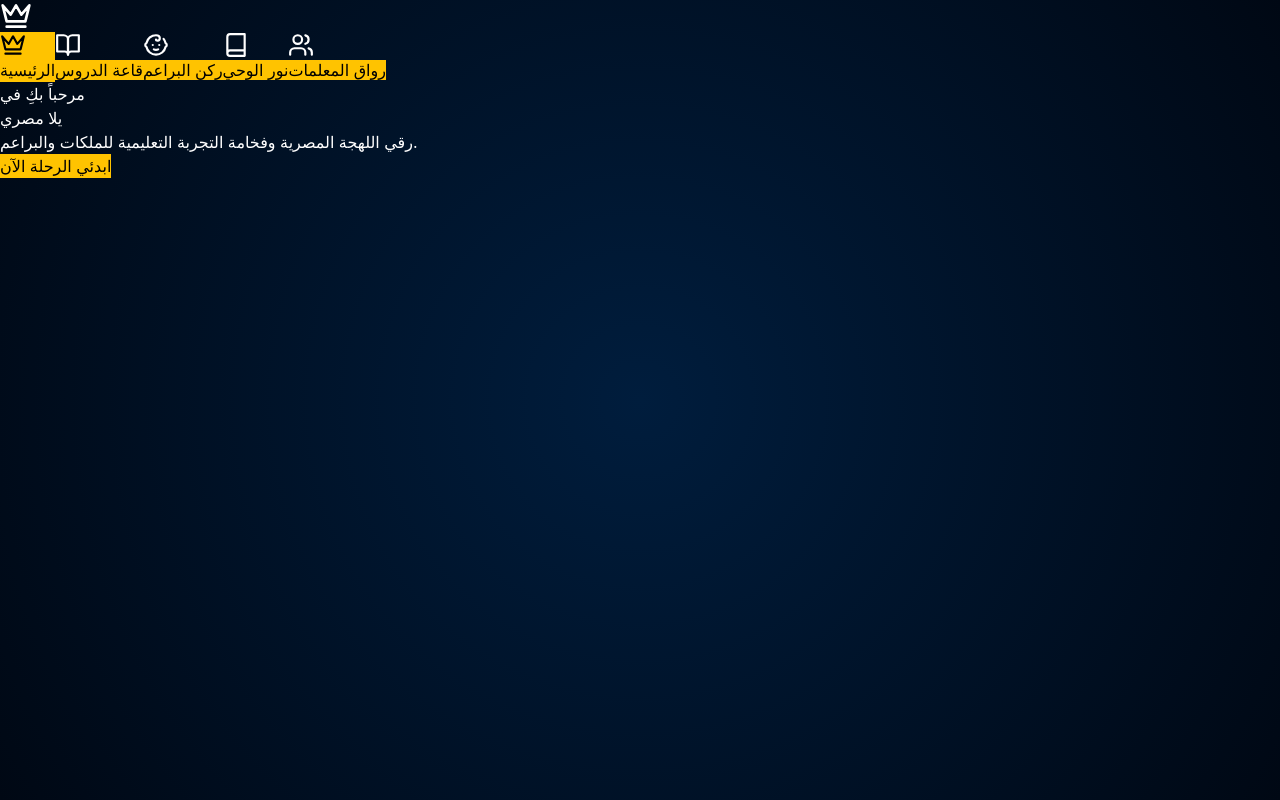
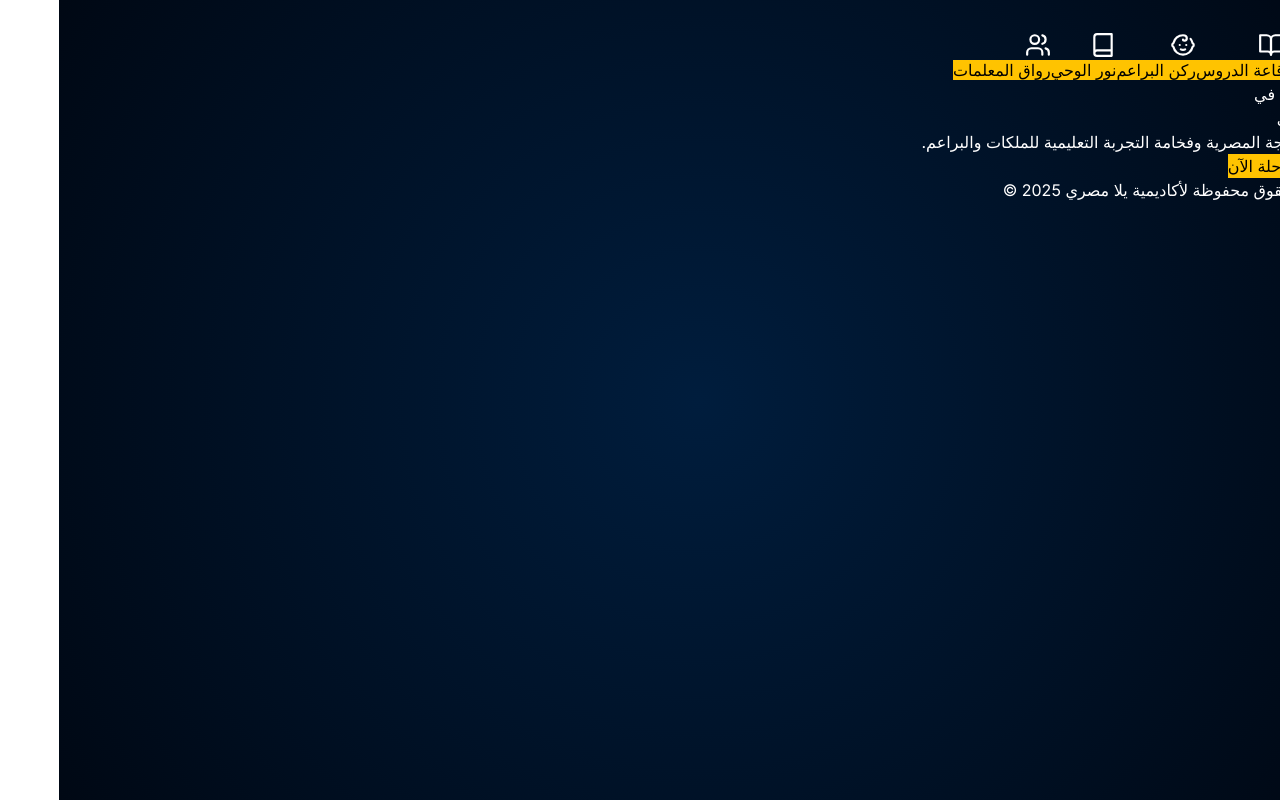
Before and after one commit to adamahmed29623-bit/masry-yalla-academy-pro, a Next.js app: page / in a window 1280 px wide. Built offline with nearby package versions, Linux system fonts and the light colour scheme.

Commit message:
Update layout.tsx

```diff
--- a/src/app/layout.tsx
+++ b/src/app/layout.tsx
@@ -1,19 +1,46 @@
 import type { Metadata } from "next";
+import { Inter, Amiri } from "next/font/google"; // دمج خط عصري مع خط عربي أصيل
 import "./globals.css";
+
+// إعداد الخطوط الملكية
+const inter = Inter({ subsets: ["latin"], variable: "--font-inter" });
+const amiri = Amiri({
+  subsets: ["arabic"],
+  weight: ["400", "700"],
+  variable: "--font-amiri"
+});
 
 export const metadata: Metadata = {
   title: "أكاديمية يلا مصري | Yalla Masry Academy",
-  description: "الأكاديمية الأولى للهجة المصرية الراقية",
+  description: "المنصة الإمبراطورية لتعليم اللهجة المصرية والرقي الثقافي للملكات والبراعم",
 };
 
 export default function RootLayout({
   children,
-}: {
+}: Readonly<{
   children: React.ReactNode;
-}) {
+}>) {
   return (
-    <html lang="ar">
-      <body>{children}</body>
+    <html lang="ar" dir="rtl">
+      <body
+        className={`${inter.variable} ${amiri.variable} font-sans antialiased bg-[#000814] text-white`}
+      >
+        {/* تأثير الوهج الذهبي الثابت في الخلفية ليعطي عمقاً فخماً لكل الصفحات */}
+        <div className="fixed inset-0 pointer-events-none overflow-hidden z-0">
+          <div className="absolute top-[-10%] right-[-10%] w-[50%] h-[50%] bg-amber-500/5 rounded-full blur-[120px]" />
+          <div className="absolute bottom-[-10%] left-[-10%] w-[50%] h-[50%] bg-sky-500/5 rounded-full blur-[120px]" />
+        </div>
+
+        {/* محتوى الصفحة الرئيسي */}
+        <div className="relative z-10">
+          {children}
+        </div>
+
+        {/* تذييل بسيط مخفي يظهر في الطباعة أو الأرشفة */}
+        <footer className="sr-only">
+          جميع الحقوق محفوظة لأكاديمية يلا مصري 2025 ©
+        </footer>
+      </body>
     </html>
   );
 }
```
